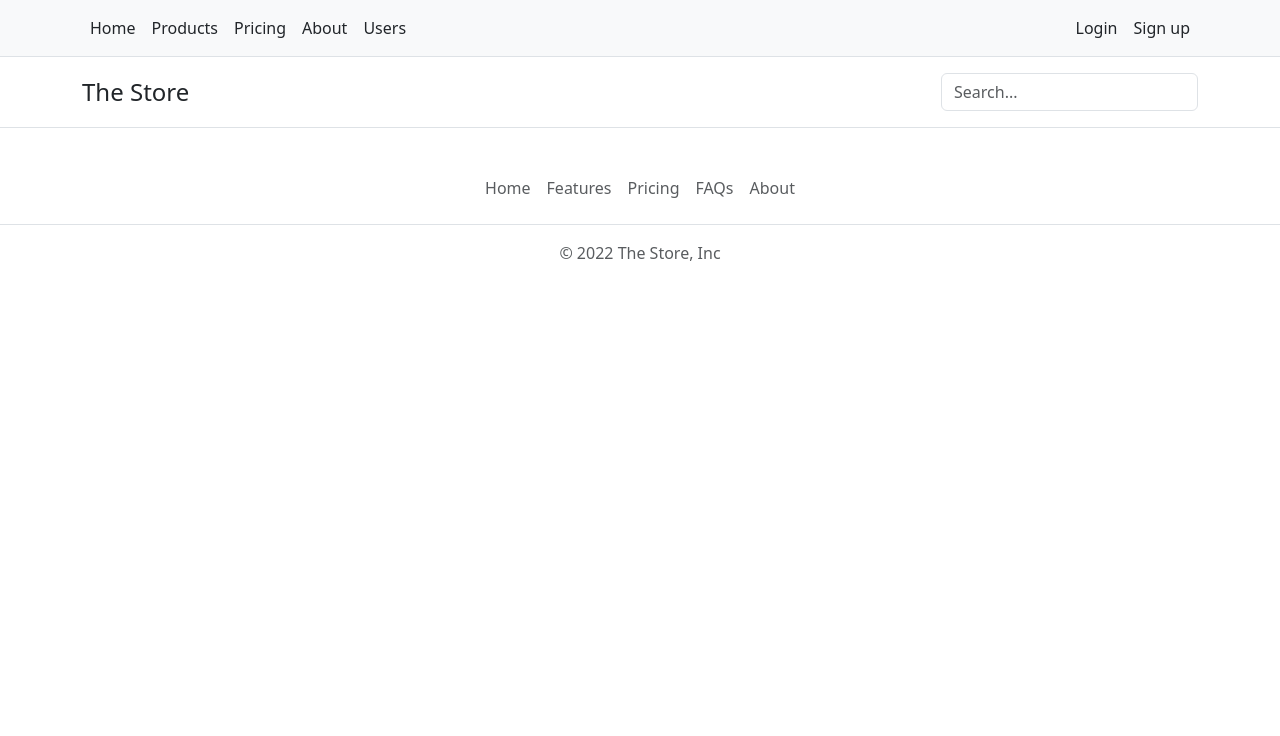
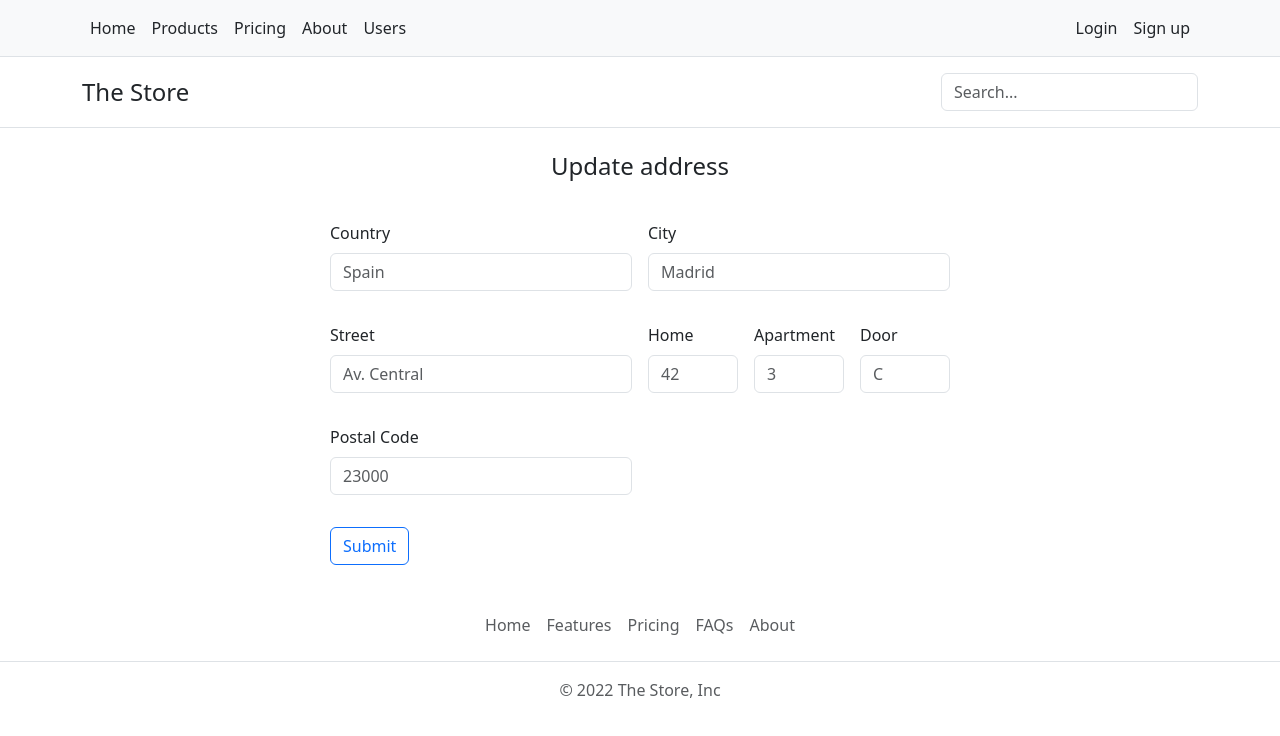
Before and after one commit to algrince/javaschhol-test-task, an Angular app in the folder angularclient/: page /addresses/1/update in a window 1280 px wide. Before the commit this address led to /. Shown: the top 736 px of the page. Built offline with nearby package versions, Linux system fonts and the light colour scheme; no server answers.

Commit message:
add update front for address

```diff
--- a/angularclient/src/app/address-delete/address-delete.component.html
+++ b/angularclient/src/app/address-delete/address-delete.component.html
@@ -1,17 +1,17 @@
 <div class="card-body row d-flex justify-content-center">
     <p class="h3 col-auto">Do you want to delete this address?</p>
     <div class="col-md-12"></div>
-    <div class="col-md-6">
-        <div class="card" style="width: 18rem;">
+    <div class="col-md-3">
+
             <ul class="list-group list-group-flush">
                 <li class="list-group-item">Country, city: {{ address.country }}, {{ address.city }}</li>
                 <li class="list-group-item">Postal code: {{ address.postalCode }}</li>
                 <li class="list-group-item">Rest of the address: {{ address.street }} {{ address.home }}, {{ address.apartment}} {{ address.door }}</li>
             </ul>
-        </div>
+
     </div>
     <div class="col-md-12"></div>
     <div class="col-auto">
-        <button type="submit" class="btn btn-outline-danger text-nowrap">Yes, I want to delete this address</button>
+        <button type="submit" class="btn btn-outline-danger text-nowrap my-4">Yes, I want to delete this address</button>
     </div>
 </div>
--- a/angularclient/src/app/address-update/address-update.component.html
+++ b/angularclient/src/app/address-update/address-update.component.html
@@ -1 +1,85 @@
-<p>address-update works!</p>
+<div class="row d-flex justify-content-center">
+    <p class="h4 col-auto">Update address</p>
+</div>
+<form (ngSubmit)="onSubmit()" #userForm="ngForm" class="card-body row d-flex justify-content-center">
+
+    <div class="row g-3 col-md-6 col-sm-4 col-xs-12">
+
+        <div class="form-group col-md-6">
+            <label for="country" class="form-label">Country</label>
+            <input type="text" [(ngModel)]="address.country"
+                   class="form-control mb-3"
+                   id="country"
+                   name="country"
+                   placeholder="Spain"
+                   required #country="ngModel">
+        </div>
+
+        <div class="form-group col-md-6">
+            <label for="city" class="form-label">City</label>
+            <input type="text" [(ngModel)]="address.city"
+                   class="form-control mb-3"
+                   id="city"
+                   name="city"
+                   placeholder="Madrid"
+                   required #city="ngModel">
+        </div>
+
+        <div class="form-group col-md-6">
+            <label for="street" class="form-label">Street</label>
+            <input type="text" [(ngModel)]="address.street"
+                   class="form-control col-md-6 mb-3"
+                   id="street"
+                   name="street"
+                   placeholder="Av. Central"
+                   required #street="ngModel">
+        </div>
+
+        <div class="form-group col-md-2">
+            <label for="home" class="form-label">Home</label>
+            <input type="number" [(ngModel)]="address.home"
+                   class="form-control col-md-6 mb-3"
+                   id="home"
+                   name="home"
+                   placeholder="42"
+                   required #home="ngModel">
+        </div>
+
+        <div class="form-group col-md-2">
+            <label for="apartment" class="form-label">Apartment</label>
+            <input type="number" [(ngModel)]="address.apartment"
+                   class="form-control col-md-6 mb-3"
+                   id="apartment"
+                   name="apartment"
+                   placeholder="3"
+                   required #apartment="ngModel">
+        </div>
+
+        <div class="form-group col-md-2">
+            <label for="door" class="form-label">Door</label>
+            <input type="text" [(ngModel)]="address.door"
+                   class="form-control col-md-6 mb-3"
+                   id="door"
+                   name="door"
+                   placeholder="C">
+        </div>
+
+        <div class="form-group col-md-6">
+            <label for="postalCode" class="form-label">Postal Code</label>
+            <input type="number" [(ngModel)]="address.postalCode"
+                   class="form-control mb-3"
+                   id="postalCode"
+                   name="postalCode"
+                   placeholder="23000"
+                   required #postalCode="ngModel">
+        </div>
+
+        <div class="col-md-6"></div>
+
+        <div class="col-auto">
+            <button type="submit"
+                    class="btn btn-outline-primary text-nowrap">Submit</button>
+        </div>
+
+    </div>
+</form>
--- a/angularclient/src/app/address-update/address-update.component.ts
+++ b/angularclient/src/app/address-update/address-update.component.ts
@@ -1,10 +1,38 @@
-import { Component } from '@angular/core';
+import { Component, OnInit } from '@angular/core';
+import { ActivatedRoute, Router } from '@angular/router';
+import { AddressService } from '../service/address.service';
+import { Address } from '../model/address';
 
 @Component({
   selector: 'app-address-update',
   templateUrl: './address-update.component.html',
   styleUrls: ['./address-update.component.css']
 })
-export class AddressUpdateComponent {
+export class AddressUpdateComponent implements OnInit {
 
+    addressId: number;
+    address: Address;
+
+    constructor(
+        private route: ActivatedRoute,
+        private router: Router,
+        private addressService: AddressService) {
+            this.address = new Address();
+        }
+
+    ngOnInit() {
+        this.addressId = this.route.snapshot.params['id'];
+
+        this.addressService.findOneAddress(this.addressId)
+            .subscribe(data => {this.address = data;});
+    }
+
+    onSubmit() {
+        this.addressService.update(this.addressId, this.address)
+            .subscribe(result => this.gotoHomepage());
+    }
+
+    gotoHomepage() {
+    this.router.navigate(['/home']);
+    }
 }
--- a/angularclient/src/app/app-routing.module.ts
+++ b/angularclient/src/app/app-routing.module.ts
@@ -7,6 +7,7 @@ import { LoginComponent } from './login/login.component';
 import { UserPageComponent} from './user-page/user-page.component';
 import { UserDeleteComponent } from './user-delete/user-delete.component';
 import { AddressFormComponent } from './address-form/address-form.component';
+import { AddressUpdateComponent } from './address-update/address-update.component';
 import { AddressDeleteComponent } from './address-delete/address-delete.component';
 import { ProductListComponent } from './product-list/product-list.component';
 
@@ -20,6 +21,7 @@ const routes: Routes = [
   { path: 'users/:id', component: UserPageComponent },
   { path: 'users/:id/delete', component: UserDeleteComponent },
   { path: 'addresses/new', component: AddressFormComponent },
+  { path: 'addresses/:id/update', component: AddressUpdateComponent },
   { path: 'addresses/:id/delete', component: AddressDeleteComponent },
   { path: 'products', component: ProductListComponent }
 ];
--- a/angularclient/src/app/service/address.service.ts
+++ b/angularclient/src/app/service/address.service.ts
@@ -18,6 +18,11 @@ export class AddressService {
         return this.http.post<Address>(this.addressesUrl, address);
     }
 
+    public update(id: number, address: Address) {
+        const updateUrl = `${this.addressesUrl}/${id}`;
+        return this.http.put<Address>(updateUrl, address);
+    }
+
     public delete(id: number) {
         const deleteUrl = `${this.addressesUrl}/${id}`;
         return this.http.delete<Address>(deleteUrl);
```
